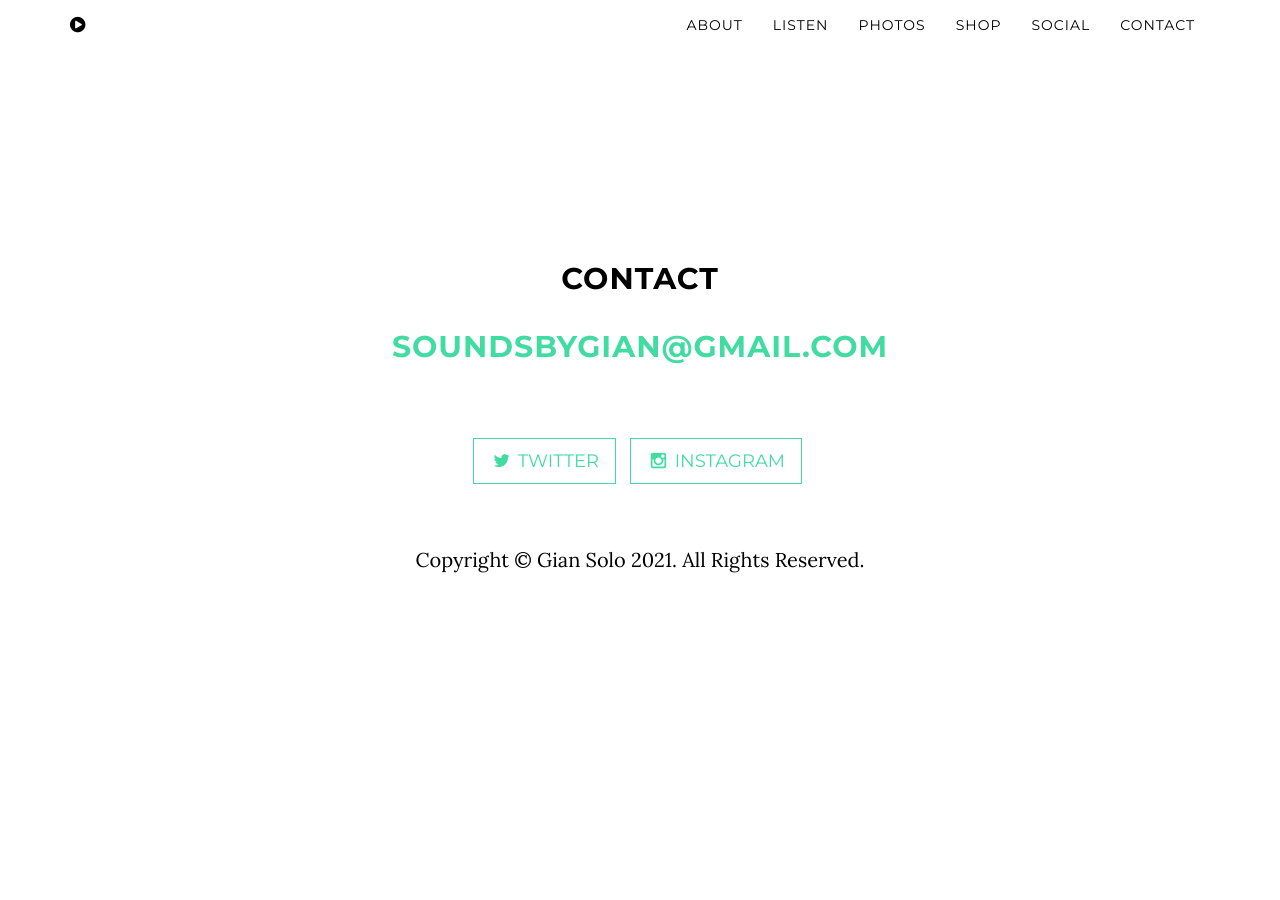
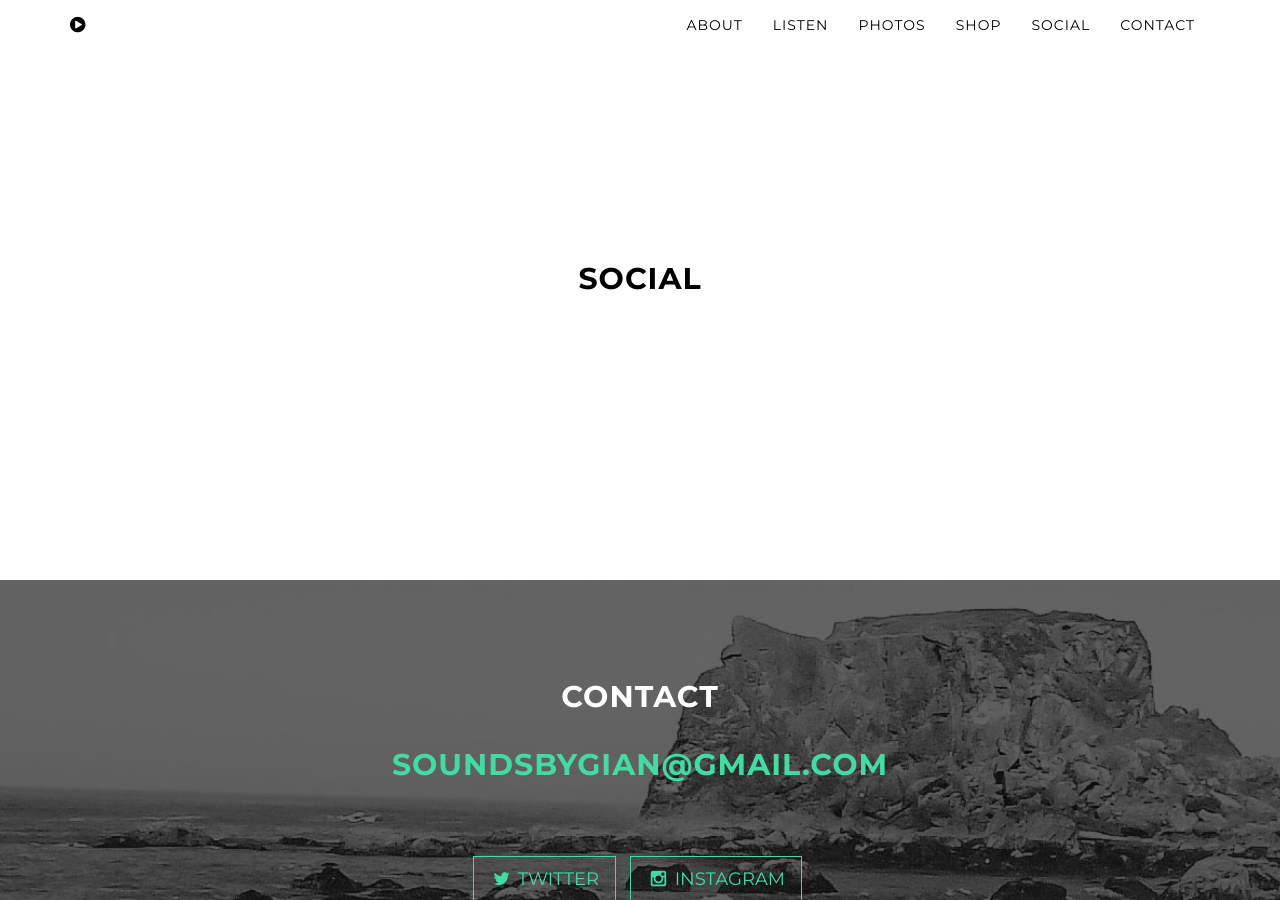
Before and after one commit to gianguitar/gsolo.github.io, a Jekyll site: the page built from index.html, in a window 1280 px wide and 900 px high, scrolled down 3700 px. Built offline with Jekyll 4.4.1, drawn with Linux system fonts in a browser that asks for light colours; before the commit the page ends 4326 px from its top, so only the background shows below that.

Commit message:
Update index.html

```diff
--- a/index.html
+++ b/index.html
@@ -79,13 +79,24 @@ title: "Gian Solo Official Site"
     </div>
 </section>
 
-<!-- Contact Section -->
+<!-- Social Section -->
 <section id="contact" class="container content-section text-center">
     <div class="row">
         <div class="col-lg-8 col-lg-offset-2">
-            <h2>Contact</h2>
+            <h2>Social</h2>
 
-		<h2><a href="mailto:soundsbygian@gmail.com">soundsbygian@gmail.com</a></h2>
+
+        </div>
+    </div>
+</section>
+
+<!-- Contact Section -->
+<section id="listen" class="content-section text-center">
+    <div class="download-section">
+        <div class="container">
+            <div class="col-lg-8 col-lg-offset-2">
+                <h2>Contact</h2>
+                <h2><a href="mailto:soundsbygian@gmail.com">soundsbygian@gmail.com</a></h2>
 			<br /><br />
             <ul class="list-inline banner-social-buttons">
                 <li>
@@ -95,6 +106,7 @@ title: "Gian Solo Official Site"
                     <a href="https://plus.google.com/+{{ site.googleplus_username }}/posts" class="btn btn-default btn-lg"><i class="fa fa-instagram fa-fw"></i> <span class="network-name">Instagram</span></a>
                 </li>
             </ul>
+            </div>
         </div>
     </div>
 </section>
```
